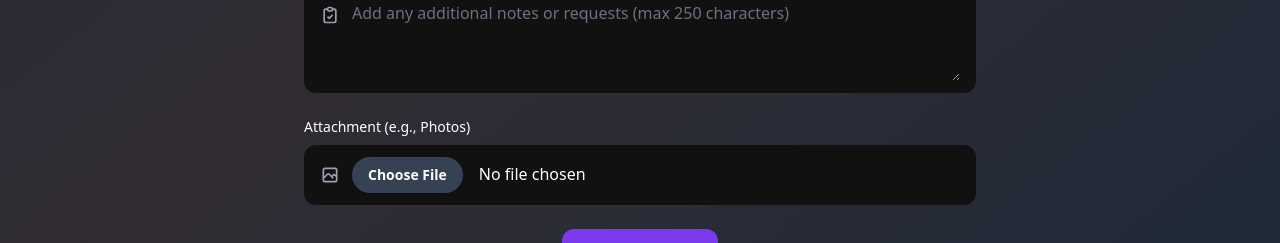
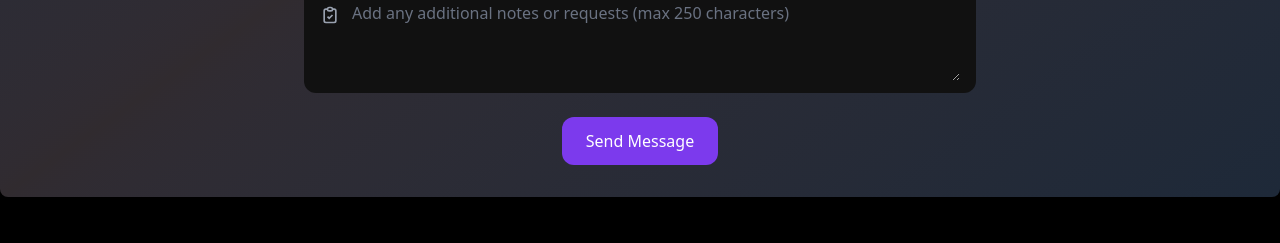
Before and after one commit to EugeneAfriyie/dk_photography_website, a React (Vite) app: page /contact in a window 1280 px wide. Shown: the part 1303-1546 px from the top of the page. Built offline with nearby package versions, Linux system fonts and the light colour scheme.

Commit message:
removed attachment

```diff
--- a/src/Pages/Contact/Contact.jsx
+++ b/src/Pages/Contact/Contact.jsx
@@ -123,31 +123,7 @@ const Contact = () => {
       return;
     }
 
-    let attachmentUrl = '';
-    if (formData.attachment) {
-      const formDataToUpload = new FormData();
-      formDataToUpload.append('file', formData.attachment);
-      formDataToUpload.append('upload_preset', 'dkshotit_upload');
 
-      try {
-        const response = await fetch('https://api.cloudinary.com/v1_1/djeorsh5d/upload', {
-          method: 'POST',
-          body: formDataToUpload,
-        });
-        const data = await response.json();
-        if (data.secure_url) {
-          attachmentUrl = data.secure_url;
-        } else {
-          setErrorMessage('Failed to upload attachment. Please try again.');
-          return;
-        }
-      } catch (error) {
-        setErrorMessage('Failed to upload attachment. Please try again.');
-        return;
-      }
-    } else {
-      attachmentUrl = 'None'; // Explicitly set to 'None' if no attachment
-    }
 
     const current_date = new Date().toLocaleString('en-US', { timeZone: 'GMT' });
     const whatsapp_link = validateWhatsApp(formData.whatsapp) && formData.whatsapp !== 'Not provided' && formData.whatsapp
@@ -587,32 +563,9 @@ const handleConfirmSubmit = async () => {
                     ></textarea>
                   </div>
                 </motion.div>
-                <motion.div
-                  initial={{ opacity: 0, y: 10 }}
-                  whileInView={{ opacity: 1, y: 0 }}
-                  transition={{ duration: 0.5, delay: 1.1}}
-                  viewport={{ once: true }}
-                >
-                  <label htmlFor="attachment" className="block text-sm font-medium mb-2 text-white">
-                    Attachment (e.g., Photos)
-                  </label>
-                  <div className="flex items-center bg-[#111] text-white rounded-xl px-4 py-3">
-                    <span className="mr-3 text-gray-400">
-                      <svg className="w-5 h-5" fill="none" stroke="currentColor" strokeWidth="2" viewBox="0 0 24 24">
-                        <path d="M4 16l4.586-4.586a2 2 0 012.828 0L16 16m-2-2l1.586-1.586a2 2 0 012.828 0L20 14m-6-6h.01M6 20h12a2 2 0 002-2V6a2 2 0 00-2-2H6a2 2 0 00-2 2v12a2 2 0 002 2z" />
-                      </svg>
-                    </span>
-                    <input
-                      type="file"
-                      name="attachment"
-                      id="attachment"
-                      onChange={handleChange}
-                      className="bg-transparent flex-1 outline-none text-white placeholder-gray-500 file:mr-4 file:py-2 file:px-4 file:rounded-full file:border-0 file:text-sm file:font-semibold file:bg-gray-700 file:text-white hover:file:bg-gray-600"
-                      accept="image/*,application/pdf"
-                    />
-                  </div>
-                  {formData.attachment && <p className="text-gray-500 text-sm mt-1">Selected: {formData.attachment.name}</p>}
-                </motion.div>
+
+
+
                 <motion.div
                   initial={{ opacity: 0, y: 10 }}
                   whileInView={{ opacity: 1, y: 0 }}
```
